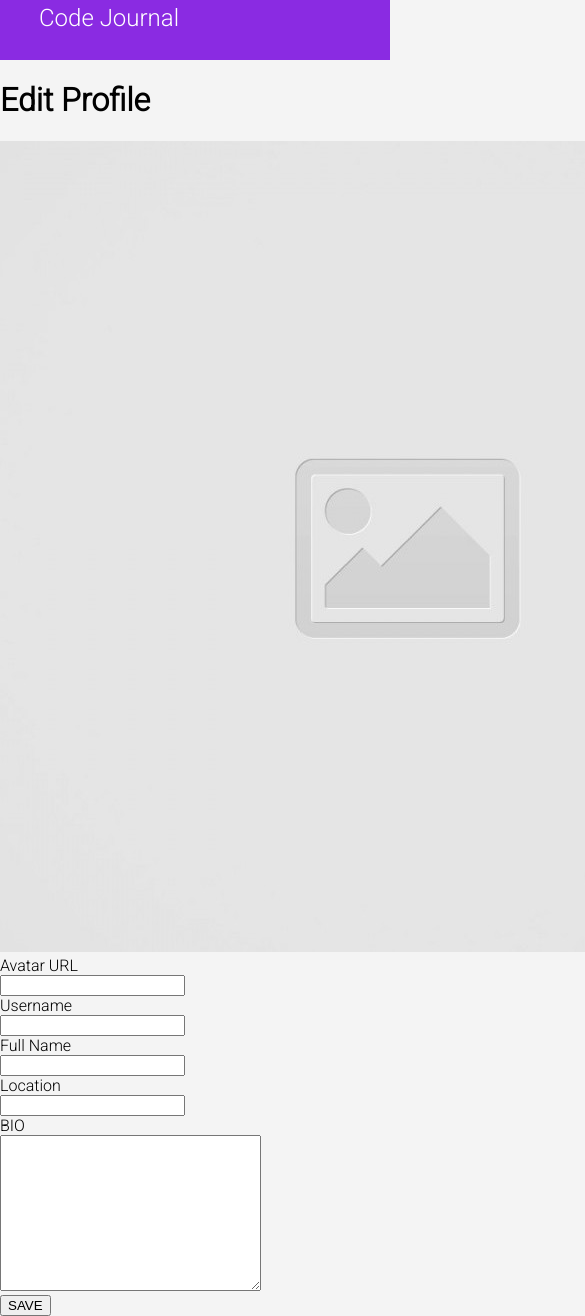
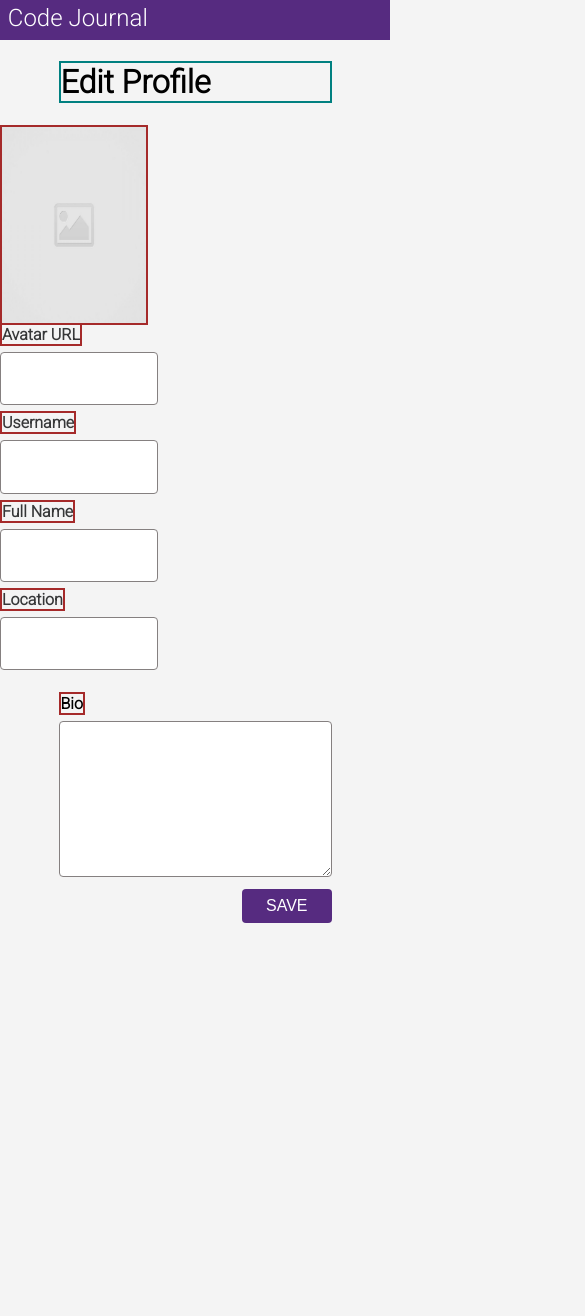
Before and after one commit to eniolajohnson/Code-Journal, a website: page index.html in a window 390 px wide. Shown: the top 1316 px of the page, 585 px wide, since content can reach past the window. After the commit the page ends 923 px from the top, so only its background shows below. Drawn offline with Linux system fonts and the light colour scheme.

Commit message:
Mobile responsiveness wip

```diff
--- a/css/styles.css
+++ b/css/styles.css
@@ -8,8 +8,8 @@ body {
 }
 
 header {
-  background-color: blueviolet;
-  height: 60px;
+  background-color:rgb(86, 43, 128);
+  height: 3rem;
 }
 
 header > h2 {
@@ -17,11 +17,116 @@ header > h2 {
   padding-top: 1%;
   margin: auto;
   margin-top: 0;
-  width: 80%;
+  width: 70%;
   font-weight: 500;
 }
 
 form {
-  width: 80%;
-  color: rgb (54, 55, 56);
+  width: 55%;
+  color: rgb(54, 55, 56);
 }
+
+.row {
+  display: flex;
+  flex-direction: row;
+  width: 70%;
+  margin: auto;
+  margin-bottom: 1rem;
+}
+
+.row img {
+  width: 38%;
+  margin: 0;
+  margin-right: 7%;
+}
+
+label {
+  margin-top: 5rem;
+  font-weight: 700;
+  font-size: 1rem;
+}
+
+.row input{
+  border-radius: 4px;
+  border-style: none;
+  border: 1.5px solid  rgb(133, 128, 128);
+  width: 100%;
+  height: 4em;
+  margin-top: 0.5rem;
+  margin-bottom: 0.5rem;
+}
+
+.row input:active {
+  border: 1.5px solid rgb(86, 43, 128);
+}
+
+@media only screen and (max-width: 568px){
+  header{
+    height: 2.5em;
+  }
+
+  header > h2 {
+    margin: 0;
+    margin-left: 2%;
+  }
+
+  .row{
+    display: flex;
+    flex-direction: column;
+    width: 100%;
+  }
+
+  .row2 h1 {
+    width: 100%;
+
+    border: 2px solid teal;
+  }
+
+  label{
+    border: 2px solid brown;
+  }
+
+  .row input {
+    width: 158px;
+  }
+
+  .row img {
+    height: 200px;
+    border: 2px solid brown;
+  }
+
+  .row2 h1{
+    width: 100%;
+  }
+}
+
+
+.row2{
+  width: 70%;
+  margin: auto;
+}
+
+.row2 textarea {
+  width: 100%;
+  margin: auto;
+  border-style: none;
+  border: 1.5px solid  rgb(133, 128, 128);
+  margin-top: 0.5rem;
+  margin-bottom: 0.5rem;
+  border-radius: 4px;
+}
+
+.replacedimg {
+  object-fit: contain;
+  object-position: 50% 50%;
+}
+
+.row2 button {
+  background-color: rgb(86, 43, 128);
+  color: #fff;
+  font-size: 1rem;
+  padding: 0.5em 1.5em;
+  border-style: none;
+  border-radius: 4px;
+  float: right;
+}
--- a/index.html
+++ b/index.html
@@ -20,11 +20,13 @@
     <h2>Code Journal</h2>
   </header>
   <main>
-    <div data-view="edit-profile">
+    <div class="edit-profile" data-view="edit-profile">
+      <div class="row2">
         <h1>Edit Profile</h1>
+      </div>
+      <div class="row">
+        <img src="./images/placeholder-image-square.jpg" alt="placeholder image">
         <form action="">
-      <img src="./images/placeholder-image-square.jpg" alt="placeholder image">
-
           <div>
             <label for="avatar-url">Avatar URL</label>
             <div>
@@ -49,8 +51,10 @@
               <input type="text" name="location" id="location">
             </div>
           </div>
+          </div>
+          <div class="row2">
             <div>
-          <label for="bio">BIO</label>
+              <label for="bio">Bio</label>
               <div>
                 <textarea name="bio" id="bio" cols="30" rows="10"></textarea>
               </div>
@@ -58,7 +62,9 @@
             <div>
               <button>SAVE</button>
           </div>
+          </div>
         </form>
+
     </div>
   </main>
   <script src="js/data.js"></script>
```
Lines whose indentation alone changed are shown as unchanged.
